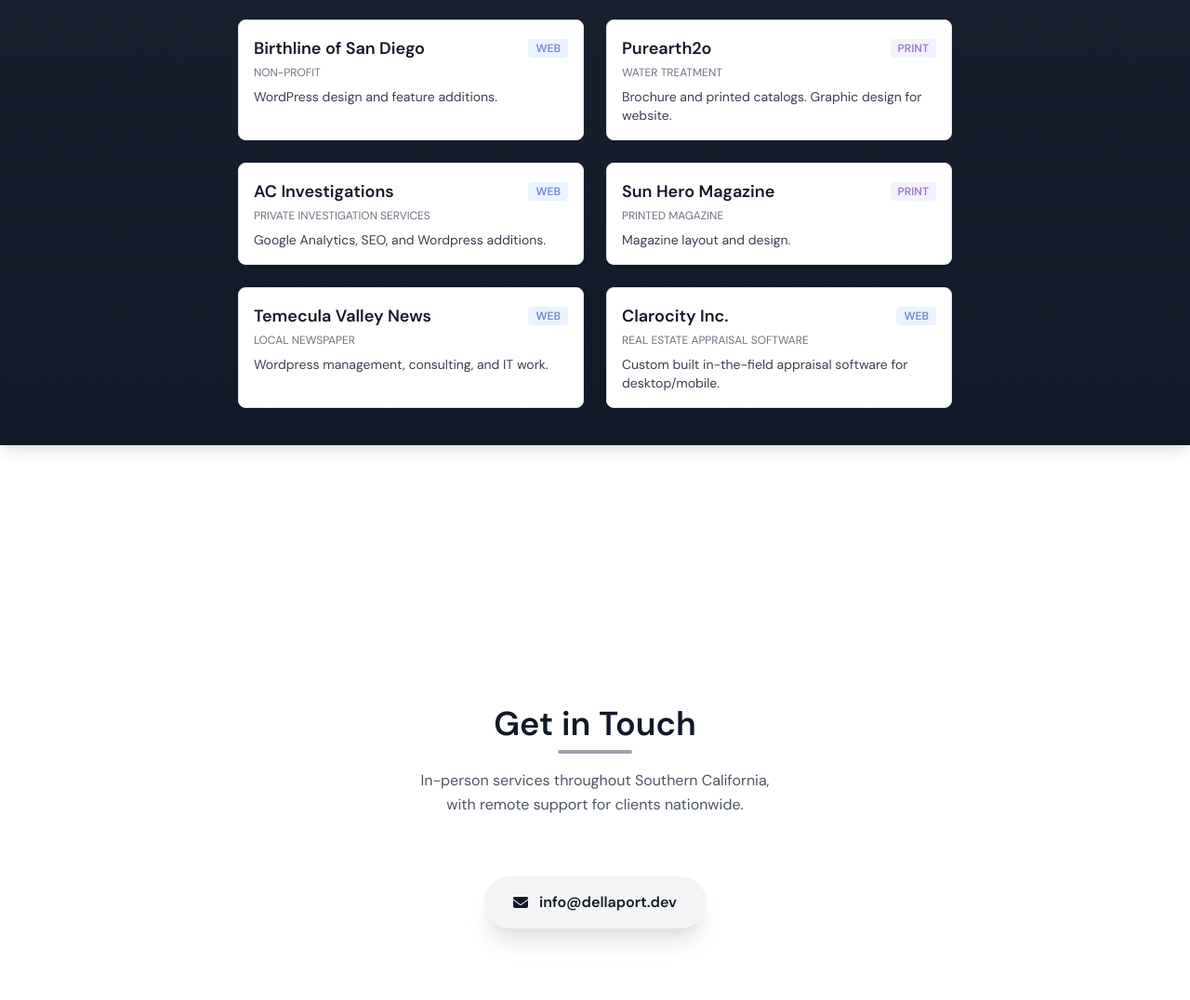
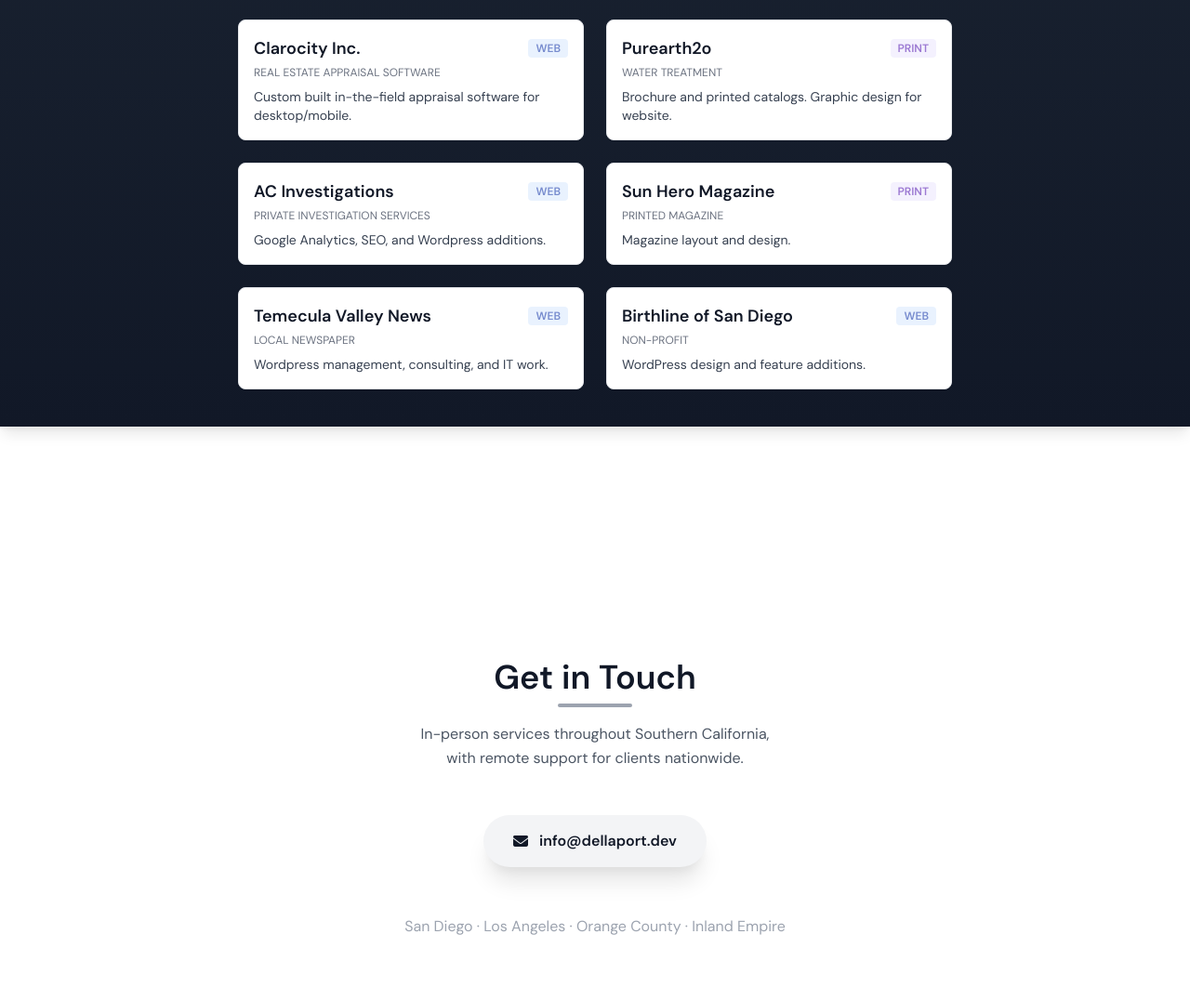
Before and after one commit to dellaportdev/dellaport, a plain HTML site: page index.html in a window 1280 px wide. Shown: the part 2194-3270 px from the top of the page at 93% size. Drawn offline with nearby package versions, Linux system fonts and the light colour scheme.

Commit message:
Minor tweaks

```diff
--- a/index.html
+++ b/index.html
@@ -331,15 +331,17 @@
                         </p>
                     </li>
                     <li class="w-full group bg-white border border-gray-200 rounded-lg p-4 shadow-sm hover:shadow-md transition">
-                        <h3 class="text-lg font-semibold text-gray-900 group-hover:text-indigo-600 transition flex items-center justify-between">
-                            <a href="https://www.birthlineofsandiego.org/" target="_blank" rel="noopener">
-                                Birthline of San Diego
+                        <h3
+                            class="text-lg font-semibold text-gray-900 group-hover:text-indigo-600 transition flex items-center justify-between">
+                            <a href="https://www.clarocity.com" target="_blank" rel="noopener">
+                                Clarocity Inc.
                             </a>
-                            <span class="ml-auto inline-block bg-blue-100 text-blue-800 text-xs font-semibold uppercase rounded px-2 py-0.5 opacity-60">Web</span>
+                            <span
+                                class="ml-auto inline-block bg-blue-100 text-blue-800 text-xs font-semibold uppercase rounded px-2 py-0.5 opacity-60">Web</span>
                         </h3>
-                        <h4 class="mt-1 text-xs uppercase text-gray-500">Non-profit</h4>
+                        <h4 class="mt-1 text-xs uppercase text-gray-500">Real Estate Appraisal Software</h4>
                         <p class="mt-2 text-sm text-gray-700">
-                            WordPress design and feature additions.
+                            Custom built in-the-field appraisal software for desktop/mobile.
                         </p>
                     </li>
                     <li class="w-full group bg-white border border-gray-200 rounded-lg p-4 shadow-sm hover:shadow-md transition">
@@ -389,14 +391,18 @@
                         <p class="mt-2 text-sm text-gray-700">Wordpress management, consulting, and IT work.</p>
                     </li>
                     <li class="w-full group bg-white border border-gray-200 rounded-lg p-4 shadow-sm hover:shadow-md transition">
-                        <h3 class="text-lg font-semibold text-gray-900 group-hover:text-indigo-600 transition flex items-center justify-between">
-                            <a href="https://www.clarocity.com" target="_blank" rel="noopener">
-                                Clarocity Inc.
+                        <h3
+                            class="text-lg font-semibold text-gray-900 group-hover:text-indigo-600 transition flex items-center justify-between">
+                            <a href="https://www.birthlineofsandiego.org/" target="_blank" rel="noopener">
+                                Birthline of San Diego
                             </a>
-                            <span class="ml-auto inline-block bg-blue-100 text-blue-800 text-xs font-semibold uppercase rounded px-2 py-0.5 opacity-60">Web</span>
+                            <span
+                                class="ml-auto inline-block bg-blue-100 text-blue-800 text-xs font-semibold uppercase rounded px-2 py-0.5 opacity-60">Web</span>
                         </h3>
-                        <h4 class="mt-1 text-xs uppercase text-gray-500">Real Estate Appraisal Software</h4>
-                        <p class="mt-2 text-sm text-gray-700">Custom built in-the-field appraisal software for desktop/mobile.</p>
+                        <h4 class="mt-1 text-xs uppercase text-gray-500">Non-profit</h4>
+                        <p class="mt-2 text-sm text-gray-700">
+                            WordPress design and feature additions.
+                        </p>
                     </li>
                 </ul>
 
@@ -405,7 +411,7 @@
 
         <section id="contact" class="min-h-screen flex items-center justify-center bg-slate-900 text-slate-100" data-section>
             <div class="text-center px-6 py-16 space-y-8 opacity-0 transform translate-y-8 transition-all duration-700">
-                <div class="reveal text-center mb-8">
+                <div class="reveal text-center mb-4">
                     <h2 class="text-4xl font-semibold inline-block relative">
                         Get in Touch
                         <span class="block w-20 h-1 bg-gray-400 rounded mt-2 mx-auto"></span>
@@ -421,6 +427,11 @@
                             focus:ring-4 focus:outline-none ring-violet-400/50">
                     <i class="fas fa-envelope"></i> info@dellaport.dev
                 </a>
+
+                <p class="text-center text-gray-400 pt-5">
+                    San Diego &middot; Los Angeles &middot; Orange County &middot; Inland Empire
+                </p>
+
             </div>
         </section>
 
```
